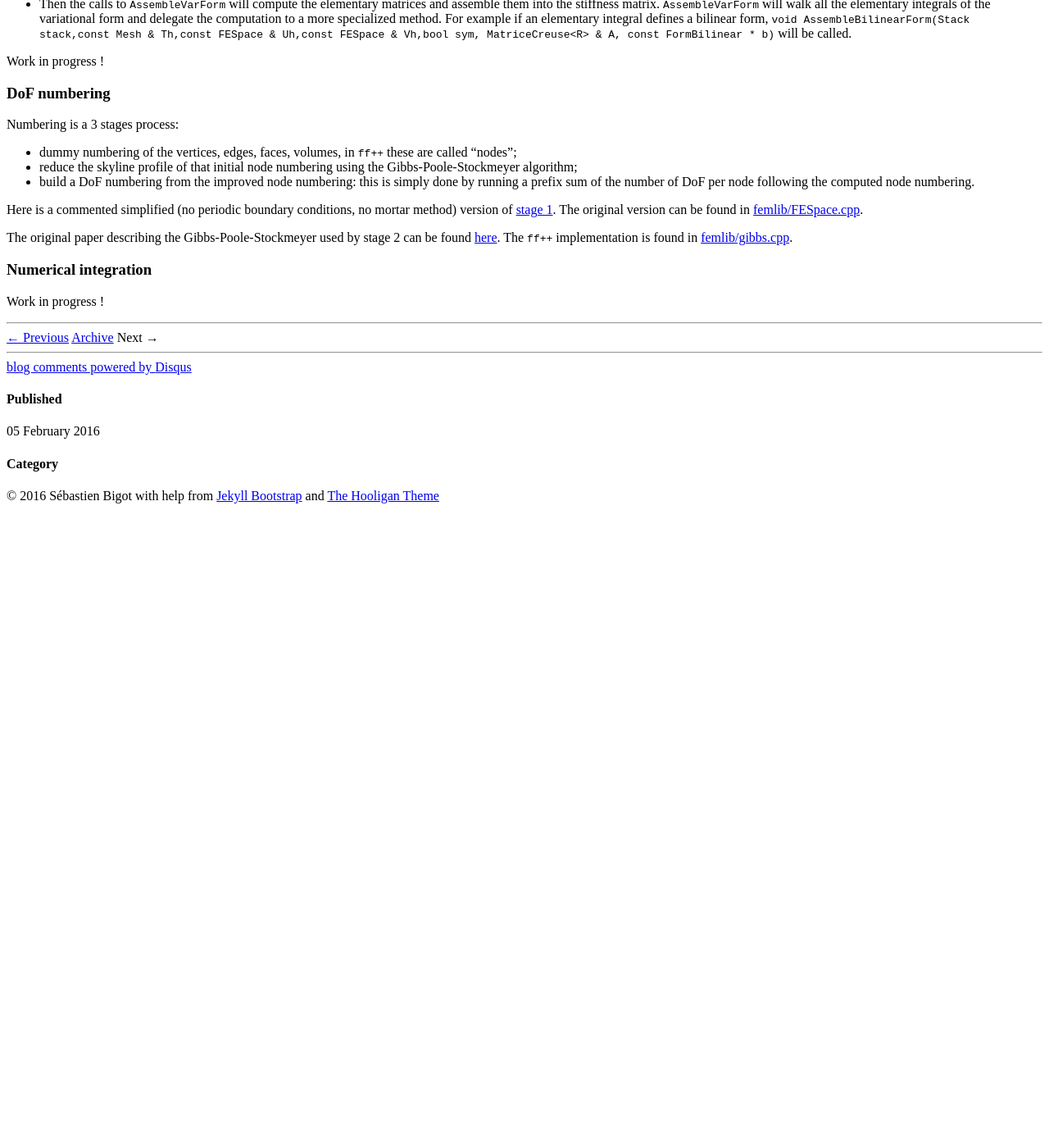
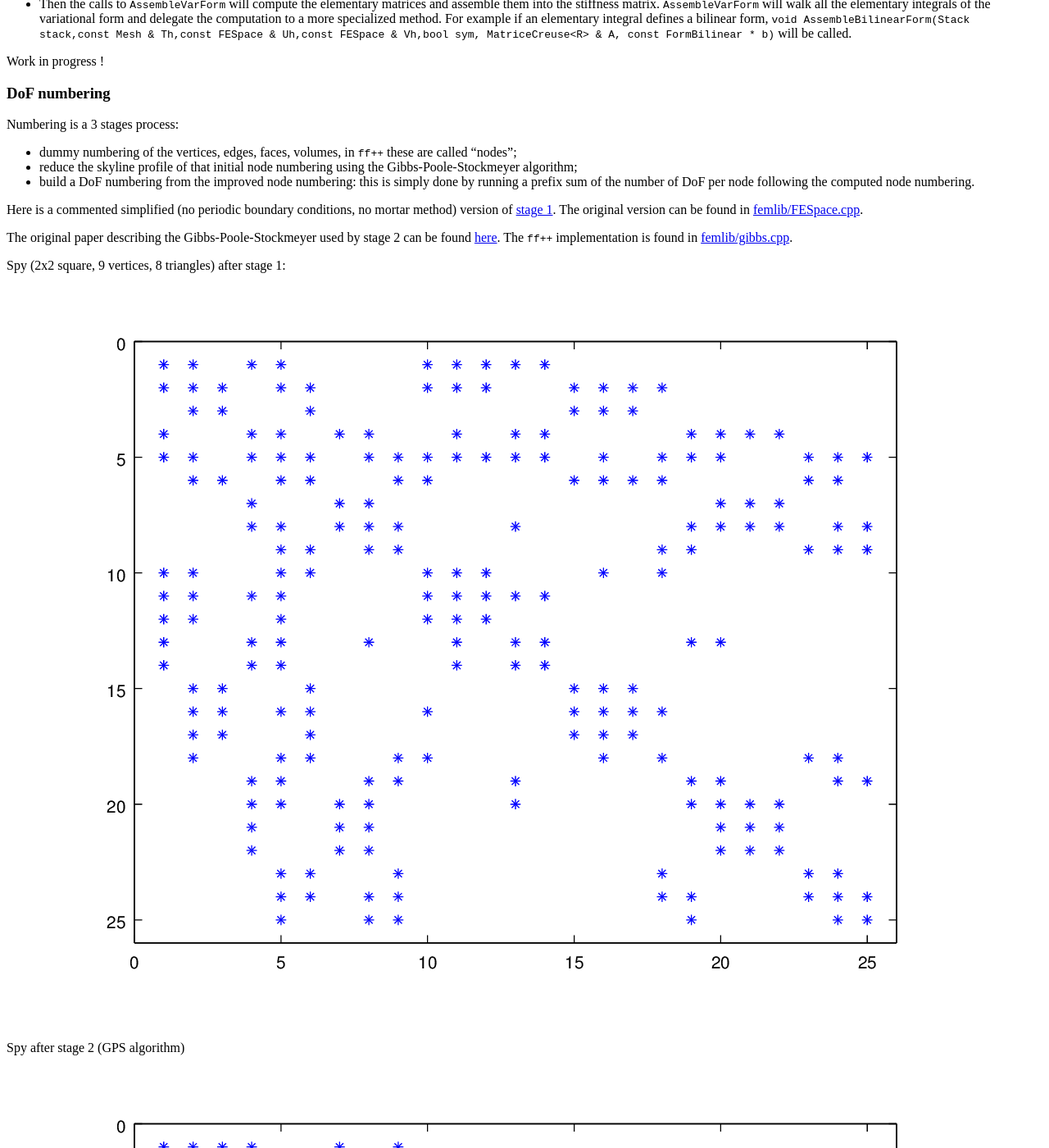
Before and after one commit to ssrb/ssrb.github.com, a Jekyll site: the page built from _posts/2016-02-05-freefem-source-code-review.md, in a window 1280 px wide and 1400 px high, scrolled down 4763 px. Shown: the whole window at 82% size. Built offline with Jekyll 4.4.1, drawn with Linux system fonts in a browser that asks for light colours; nearby versions of some CDN libraries; comment, search, counter and statistics services are not loaded; before the commit the page ends 5393 px from its top, so only the background shows below that.

Commit message:
FF++ code review continued

```diff
--- a/_posts/2016-02-05-freefem-source-code-review.md
+++ b/_posts/2016-02-05-freefem-source-code-review.md
@@ -332,6 +332,14 @@ The original version can be found in [femlib/FESpace.cpp]({{ page.ffsrc }}/femli
 The original paper describing the Gibbs-Poole-Stockmeyer used by stage 2 can be found [here]({{ site.url }}/{{ page.assets }}/papers/2156090.pdf).
 The `ff++` implementation is found in [femlib/gibbs.cpp]({{ page.ffsrc }}/femlib//gibbs.cpp).
 
+Spy (2x2 square, 9 vertices, 8 triangles) after stage 1:
+
+![stage 1]({{ site.url }}/{{ page.assets }}/A_P2.png)
+
+Spy after stage 2 (GPS algorithm)
+
+![stage 2]({{ site.url }}/{{ page.assets }}/A_P2_gibbs.png)
+
 ### Numerical integration
 
 Work in progress !
```
